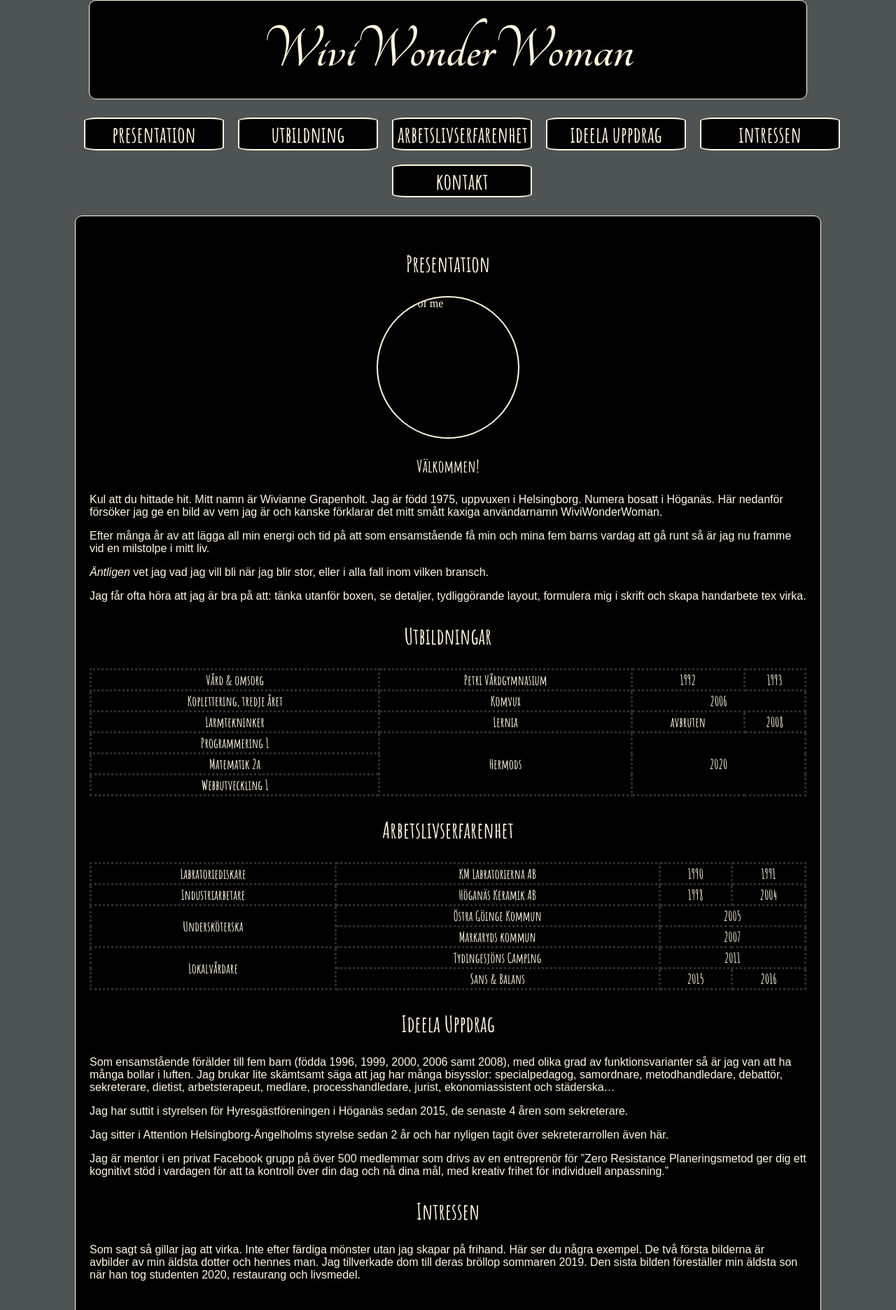
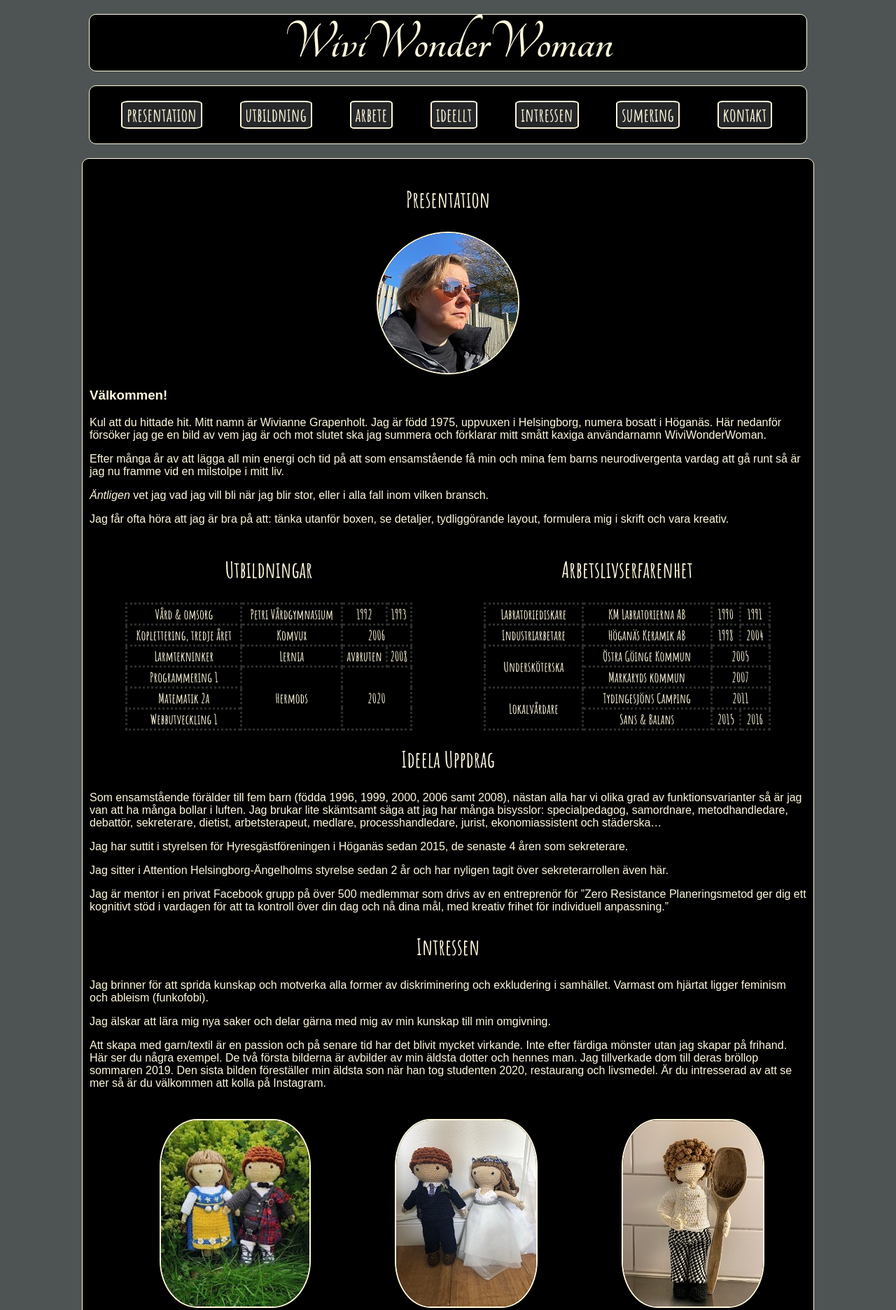
Before and after one commit to WiviWonderWoman/CV-Portfolie, a plain HTML site: page index.html in a window 1280 px wide. Shown: the top 1872 px of the page at 70% size. Drawn offline with Linux system fonts and the light colour scheme.

Commit message:
bilder + tillsnyggning

```diff
--- a/index.html
+++ b/index.html
@@ -7,22 +7,24 @@
     <link href="https://fonts.googleapis.com/css2?family=Amatic+SC:wght@700&family=Tangerine:wght@700&display=swap" rel="stylesheet">
     <link href="https://fonts.googleapis.com/css2?family=Amatic+SC:wght@700&display=swap" rel="stylesheet">
     <link rel="stylesheet" href="./style.css">
+    <script src="https://kit.fontawesome.com/fd54308f64.js" crossorigin="anonymous"></script>
 </head>
 <body>
     <header>
         <h1>WiviWonderWoman</h1>
     </header>
-    <nav>
-        <div class="flex-container">
+    <nav class="flex-container">
+
             <ul>
                 <li><button><a href="#presentation">presentation</a></button></li>
                 <li><button><a href="#education">utbildning</a></button></li>
-                <li><button><a href="#workExp">arbetslivserfarenhet</a></button></li>
-                <li><button><a href="#volunteering">ideela uppdrag</a></button></li>
+                <li><button><a href="#workExp">arbete</a></button></li>
+                <li><button><a href="#volunteering">ideellt</a></button></li>
                 <li><button><a href="#hobbies">intressen</a></button></li>
+                <li><button><a href="#sum">sumering</a></button></li>
                 <li><button><a href="#contact">kontakt</a></button></li>
             </ul>
-        </div>
+
     </nav>
     <article>
         <div id="presentation">
@@ -31,11 +33,10 @@
                 <img src="./Profilbild-200.jpg" alt="photo of me" >
             </div>
             <h3>Välkommen!</h3>
-            <p>Kul att du hittade hit. Mitt namn är Wivianne Grapenholt. Jag är född 1975, uppvuxen i Helsingborg. Numera bosatt i Höganäs. Här nedanför försöker jag ge en bild av vem jag är och kanske förklarar det mitt smått kaxiga användarnamn WiviWonderWoman.</p>
-            <p>Efter många år av att lägga all min energi och tid på att som ensamstående få min och mina fem barns vardag att gå runt så är jag nu framme vid en milstolpe i mitt liv.<br />
+            <p>Kul att du hittade hit. Mitt namn är Wivianne Grapenholt. Jag är född 1975, uppvuxen i Helsingborg, numera bosatt i Höganäs. Här nedanför försöker jag ge en bild av vem jag är och mot slutet ska jag summera och förklarar mitt smått kaxiga användarnamn WiviWonderWoman.</p>
+            <p>Efter många år av att lägga all min energi och tid på att som ensamstående få min och mina fem barns neurodivergenta vardag att gå runt så är jag nu framme vid en milstolpe i mitt liv.</p>
                 <p><em>Äntligen</em> vet jag vad jag vill bli när jag blir stor, eller i alla fall inom vilken bransch.</p>
-                <p>Jag får ofta höra att jag är bra på att: tänka utanför boxen, se detaljer, tydliggörande layout, formulera mig i skrift och skapa handarbete tex virka.
-                </p>
+                <p>Jag får ofta höra att jag är bra på att: tänka utanför boxen, se detaljer, tydliggörande layout, formulera mig i skrift och vara kreativ.</p>
         </div>
         <div id="education">
             <h2>Utbildningar</h2>
@@ -108,22 +109,18 @@
         </div>
         <div id="volunteering">
             <h2>Ideela Uppdrag</h2>
-            <p> Som ensamstående förälder till fem barn (födda 1996, 1999, 2000, 2006 samt 2008), med olika grad av funktionsvarianter så är jag van att ha många bollar i luften.
-                Jag brukar lite skämtsamt säga att jag har många bisysslor: specialpedagog, samordnare, metodhandledare, debattör, sekreterare, dietist, arbetsterapeut, medlare, processhandledare, jurist, ekonomiassistent och städerska…
-            <p>
-                Jag har suttit i styrelsen för Hyresgästföreningen i Höganäs sedan 2015, de senaste 4 åren som sekreterare.
-            </p>
-            <p>
-                Jag sitter i Attention Helsingborg-Ängelholms styrelse sedan 2 år och har nyligen tagit över sekreterarrollen även här.
-            </p>
-            <p>
-                Jag är mentor i en privat Facebook grupp på över 500 medlemmar som drivs av en entreprenör för ”Zero Resistance Planeringsmetod ger dig ett kognitivt stöd i vardagen för att ta kontroll över din dag och nå dina mål, med kreativ frihet för individuell anpassning.”
-            </p>
+            <p>Som ensamstående förälder till fem barn (födda 1996, 1999, 2000, 2006 samt 2008), nästan alla har vi olika grad av funktionsvarianter så är jag van att ha många bollar i luften. Jag brukar lite skämtsamt säga att jag har många bisysslor: specialpedagog, samordnare, metodhandledare, debattör, sekreterare, dietist, arbetsterapeut, medlare, processhandledare, jurist, ekonomiassistent och städerska…</p>
+            <p> Jag har suttit i styrelsen för Hyresgästföreningen i Höganäs sedan 2015, de senaste 4 åren som sekreterare.</p>
+            <p>Jag sitter i Attention Helsingborg-Ängelholms styrelse sedan 2 år och har nyligen tagit över sekreterarrollen även här.</p>
+            <p>Jag är mentor i en privat Facebook grupp på över 500 medlemmar som drivs av en entreprenör för ”Zero Resistance Planeringsmetod ger dig ett kognitivt stöd i vardagen för att ta kontroll över din dag och nå dina mål, med kreativ frihet för individuell anpassning.”</p>
         </div>
         <div id="hobbies">
 
             <h2>Intressen</h2>
-            <p>Som sagt så gillar jag att virka. Inte efter färdiga mönster utan jag skapar på frihand. Här ser du några exempel. De två första bilderna är avbilder av min äldsta dotter och hennes man. Jag tillverkade dom till deras bröllop sommaren 2019. Den sista bilden föreställer min äldsta son när han tog studenten 2020, restaurang och livsmedel.</p>
+            <p>Jag brinner för att sprida kunskap och motverka alla former av diskriminering och exkludering i samhället. Varmast om hjärtat ligger feminism och ableism (funkofobi).</p>
+            <p>Jag älskar att lära mig nya saker och delar gärna med mig av min kunskap till min omgivning.</p>
+            <p>Att skapa med garn/textil är en passion och på senare tid har det blivit mycket virkande. Inte efter färdiga mönster utan jag skapar på frihand. Här ser du några exempel. De två första bilderna är avbilder av min äldsta dotter och hennes man. Jag tillverkade dom till deras bröllop sommaren 2019. Den sista bilden föreställer min äldsta son när han tog studenten 2020, restaurang och livsmedel. Är du intresserad av att se mer så är du välkommen att kolla på Instagram.</p>
+
             <div id="hobbyPic" class="flex-container">
                 <ul>
                     <li><img src="./EbbaSimon.jpg" alt="photo of my daughter and her husband, as crocheted dolls with national costume " ></li>
@@ -132,10 +129,24 @@
                 </ul>
             </div>
         </div>
+        <div id="sum">
+            <h2>Sumering</h2>
+            <p>Jag har under många år haft en självkänsla långt under genomsnittet, både på grund av yttre och inre omständigheter. De senaste åren har jag jobbat hårt med min personliga utveckling, självbild och självförtroende. Jag har reflekterat, korrigerat och balanserat mig själv och mitt liv. Jag försöker strunta i jantelagen så numera kommer jag på mig själv att vara stolt över vem jag är och vad jag åstadkommer. Jag har fått höra av min omgivning att jag är en ”super-mamma” som fixar allt, att jag är bra på många olika saker och att jag överraskar med mina kunskaper inom vitt spridda områden.</p>
+            <p> Som en positiv affirmation till mig själv började jag anta användarnamnet WiviWonderWoman i olika spelrelaterade sammanhang. När jag började luta åt att utbilda mig till webbutvecklare insåg jag att det faktiskt är en alternatin akronym till World Wide Web vilket jag tycker är lite små kul. Dessutom har jag en escape-väg de gånger det känns för kaxigt genom att referera till: ”wonder woman i wonder where i left my keys”. Som anspelar på min tankspriddhet, glömska och a(d)hd diagnos.</p>
+        </div>
     </article>
     <footer id="contact">
         <h2>Kontakt</h2>
-        <p>Lorem ipsum dolor sit amet consectetur adipisicing elit. Nobis aut sapiente accusantium veritatis quasi architecto aliquid sint, commodi nemo, eos, quas libero quo ipsa atque ut id officiis? Eos, accusamus?</p>
+        <div class="flex-container">
+            <ul>
+                <li><button><a href="mailto:w.grapenholt@gmail.com" target="_blank"><i class="fas fa-at"></i></a></button></li>
+                <li><button><a href="https://github.com/WiviWonderWoman" target="_blank"><i class="fab fa-github-alt"></i></a></button></li>
+                <li><button><a href="https://www.instagram.com/wivianne_grapenholt/" target="_blank"><i class="fab fa-instagram"></i></a></button></li>
+            </ul>
+        </div>
+
+
+
     </footer>
 </body>
 </html>
--- a/style.css
+++ b/style.css
@@ -3,98 +3,85 @@ body {
     padding: 0;
     background-color: rgb(78, 84, 84);
     color: cornsilk;
+    font-family: sans-serif;
+}
+header, nav, article, footer {
+    width: 80%;
+    margin: auto;
+    margin-top: 20px;
+    border: cornsilk solid 1px;
+    border-radius: 10px;
+    background-color: black;
+}
+article, footer {
+    padding: 10px;
+}
+header, footer {
+    justify-content: center;
 }
 header {
-    display: flex;
-    justify-content: center;
-    width: 80%;
-    margin: auto;
-
-    border: cornsilk solid 1px;
-    border-radius: 10px;
-    height: 140px;
-    background-color: black;
-    align-items: stretch;
+    height: 5%;
 }
 
 h1{
     margin: auto;
     font-family: 'Tangerine', cursive;
-    font-size: 90px;
+    font-size: 5em;
     justify-content: center;
     display: flex;
 }
-@media only screen and (max-width: 700px) {
-    header {
-        height: 100px;
+@media only screen and (min-width: 1000px) {
+    #education, #workExp {
+        width: 50%;
+       float: left;
+       margin-bottom: 20px;
     }
+    #volunteering {
+        clear: both;
+    }
+
+}
+ @media only screen and (max-width: 600px) {
     h1 {
-        font-size: 70px;
+        font-size: 3em;
     }
 }
-@media only screen and (max-width: 550px) {
-    header {
-        height: 80px;
-    }
+@media only screen and (max-width: 360px) {
     h1 {
-        font-size: 50px;
+        font-size: 2em;
     }
 }
-@media only screen and (max-width: 375px) {
-    header {
-        height: 60px;
-    }
-    h1 {
-        font-size: 40px;
-    }
+h2 {
+    font-family: 'Amatic SC';
+    font-size: 2em;
+    text-decoration: none;
+    text-align: center;
 }
 
-article {
+h3 {
+    font-family: sans-serif;
+    text-decoration: none;
+}
+
+table {
     width: 80%;
     margin: auto;
-    padding: 20px;
-    border: cornsilk solid 1px;
-    border-radius: 10px;
-    background-color: black;
-}
-table {
-    width: 100%;
     color: cornsilk;
     font-family: 'Amatic SC';
     font-size: 1.2em;
     text-align: center;
 }
+
 table,td {
     border:  rgb(44, 46, 46) dotted;
     border-collapse: collapse;
 }
-h2 {
-    color: cornsilk;
-    font-family: 'Amatic SC';
-    font-size: xx-large;
-    text-decoration: none;
-    text-align: center;
-}
-h3 {
-    color: cornsilk;
-    font-family: 'Amatic SC';
-    font-size: x-large;
-    text-decoration: none;
-    text-align: center;
-}
-p {
-    color: cornsilk;
-    font-family: sans-serif;
-    /* font-size: xx-large;
-    text-decoration: none; */
-}
+
 img {
     display: block;
     margin: auto;
     border: cornsilk solid 2px;
     border-radius: 50%;
-    width: 200px;
-    height: 200px;
 }
 
 .flex-container{
@@ -102,42 +89,40 @@ img {
     justify-content: center;
 }
 .flex-container ul {
+    width: 100%;
     display: flex;
     flex-wrap: wrap;
-    justify-content: center;
   }
-.flex-container ul li{
-    display: flex;
+.flex-container ul li {
+    flex-grow: 1;
     list-style: none;
-    justify-content: center;
 }
 .flex-container button{
+    margin: 5px;
     border: cornsilk solid 2px;
     border-radius: 10%;
-    background-color: black;
-    width: 200px;
-    margin: 10px;
+    background-color: rgb(38, 39, 41);
+}
+.flex-container ul li button:hover {
+    background-color: cornsilk;
 }
 .flex-container a {
     color: cornsilk;
     font-family: 'Amatic SC';
-    font-size: xx-large;
+    font-size: 2em;
     text-decoration: none;
 }
+.flex-container a:hover {
+    color: black;
+}
+
 .flex-container img {
     display: flex;
     flex-wrap: wrap;
-    margin: 20px;
-    justify-content: center;
-    width: auto;
-    height: auto;
+    margin: 10px auto;
     border-radius: 25%;
 }
-footer {
-    width: 80%;
-    margin: 20px auto;
-    padding: 20px;
-    border: cornsilk solid 1px;
-    border-radius: 10px;
-    background-color: black;
+i {
+    font-size: 5ex;
+    font-weight: lighter;
 }
```
Also changed, not shown: Brudparet.jpg (added), EbbaSimon.jpg (added), Kock.jpg (added), Profilbild-200.jpg (added).
